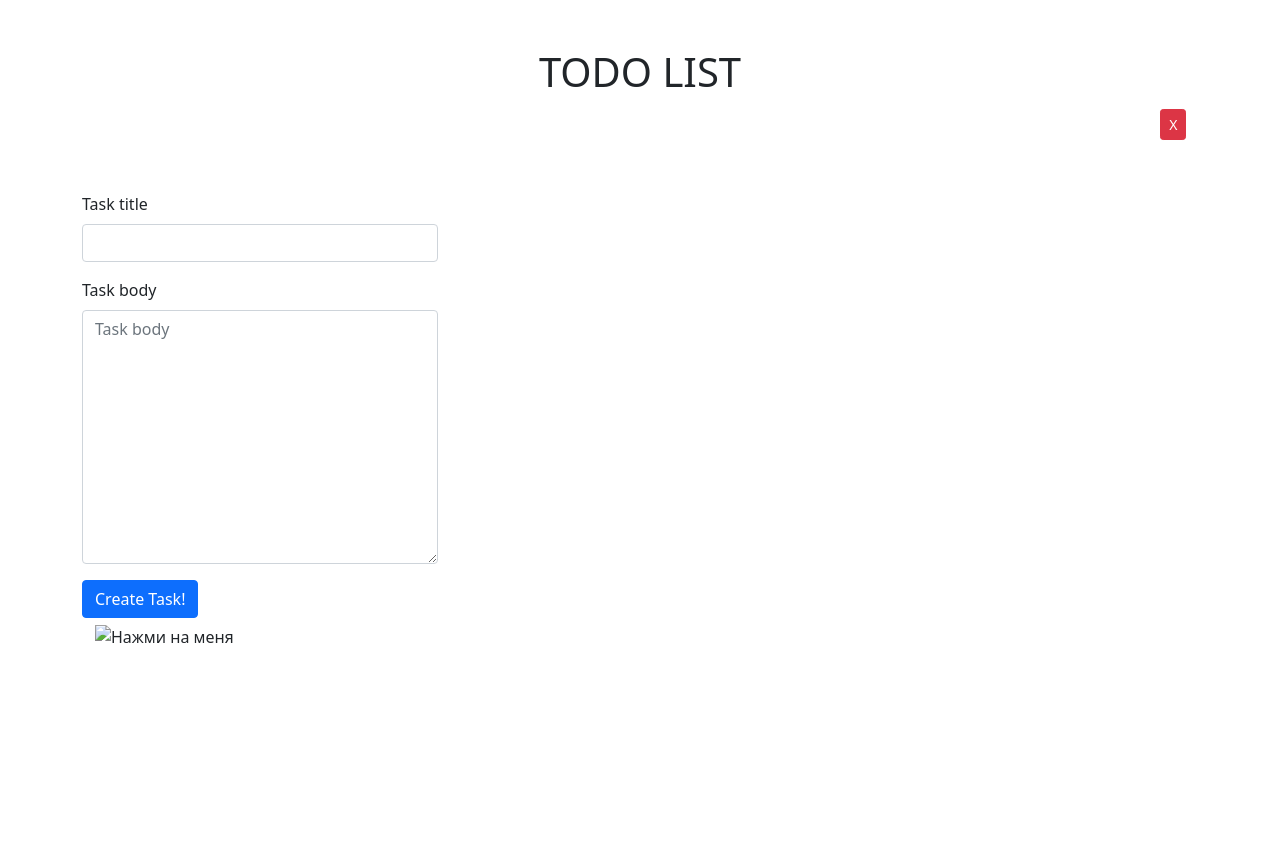
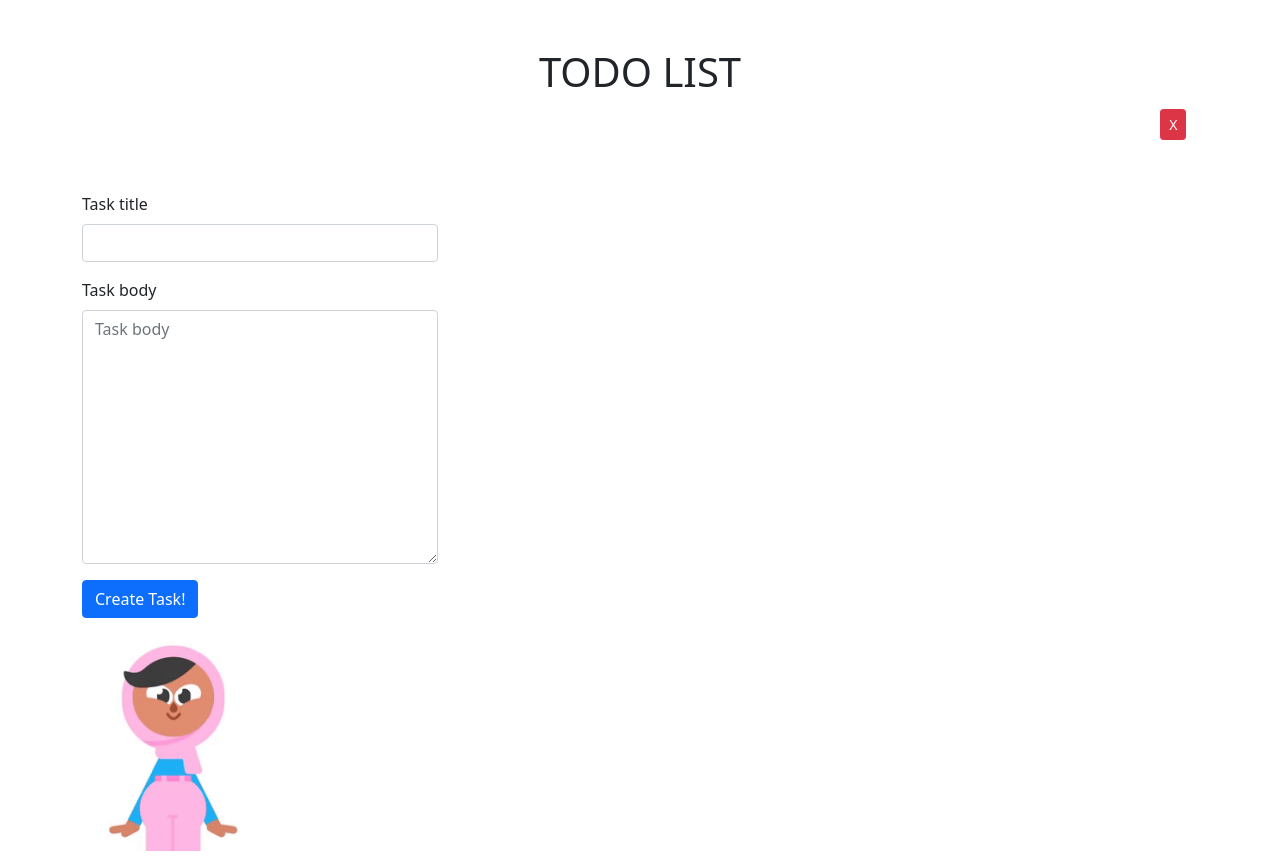
Before and after one commit to AlexandrBond/speakingTODO, a plain HTML site: page index.html in a window 1280 px wide. Before the commit the page ends 800 px from the top, so only its background shows below. Drawn offline with nearby package versions, Linux system fonts and the light colour scheme.

Commit message:
Update index.html

```diff
--- a/index.html
+++ b/index.html
@@ -43,8 +43,8 @@
                 Create Task!
               </button>
             </form>
-            <div>
-              <img src = './img/baby1.png' class="btn" onclick="clickPic(this)" <a
+            <div >
+              <img src = './img/baby1a.png' class="btn" onclick="clickPic(this)" style="width:188px; height: 240px;"><a
               href="#" title="Нажми на меня"></a>
             </div>
            </div>
```
